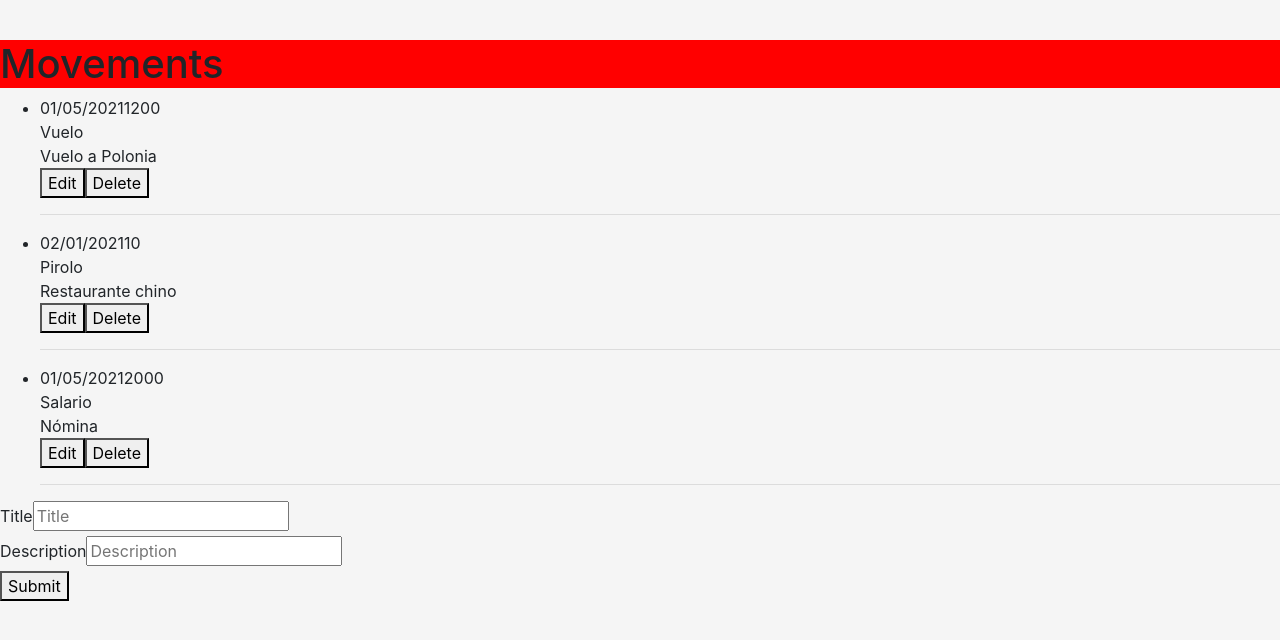
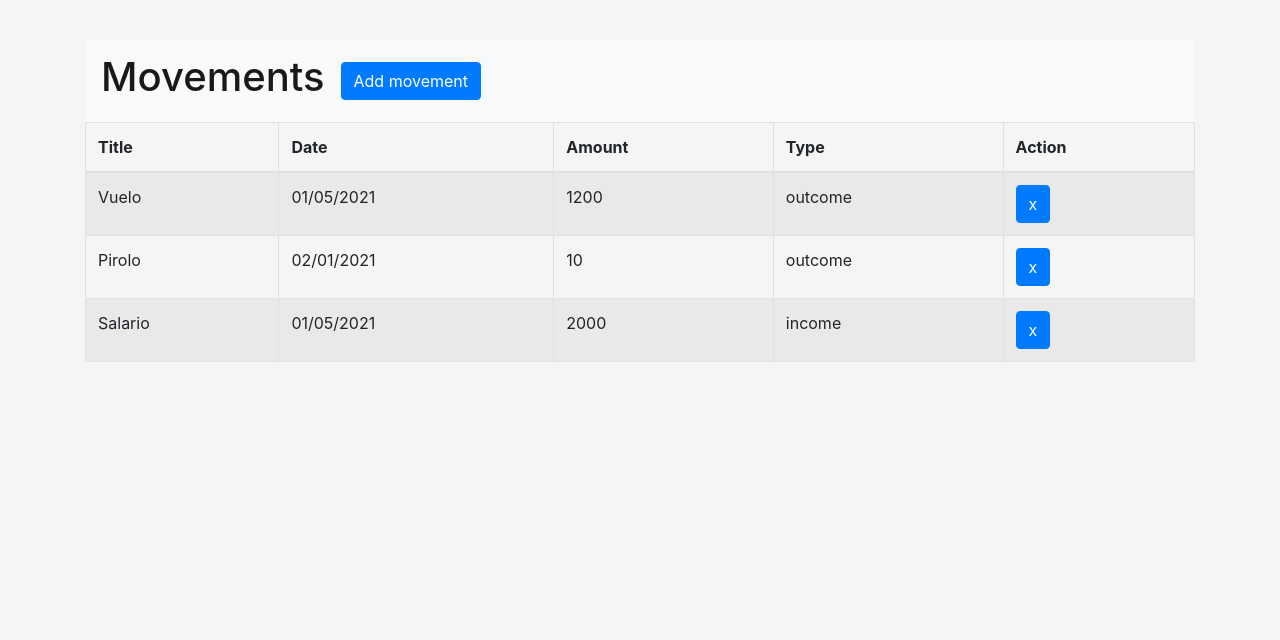
Before and after one commit to isaialbarran/personal-budget, a React (Create React App) app in the folder personal-budget/: page /movements in a window 1280 px wide. Shown: the top 640 px of the page. Built offline with nearby package versions, Linux system fonts and the light colour scheme; the HTML template or start-up script is replaced by a standard one.

Commit message:
update form values

```diff
--- a/personal-budget/src/components/main/movements/Movements.jsx
+++ b/personal-budget/src/components/main/movements/Movements.jsx
@@ -1,27 +1,40 @@
 import React, { useState, useEffect } from 'react'
+import { v4 as uuidv4 } from 'uuid';
+import { Spinner, Button, Container, Navbar, Modal, Form } from 'react-bootstrap';
+
+import mockTransactions from '../../../mocks/transactions'
+
+import { TableMovementComponent } from './TableComponent'
+
 import './style.css'
-import mockTransactions from '../../../mocks/transactions'
-import { v4 as uuidv4 } from 'uuid';
 
 const Movements = () => {
 
     const [transactions, setTransactions] = useState([])
+
     const [loading, setLoading] = useState(true)
 
-    const [form, setForm] = useState({})
-    const [errors, setErrors] = useState({})
+    const [show, setShow] = useState(false);
 
-    const setField = (field, value) => {
-        setForm({
-            ...form,
-            [field]: value
-        })
-        console.log("form", form);
-        if (!!errors[field]) setErrors({
-            ...errors,
-            [field]: null
-        })
-    }
+    const handleClose = () => {
+        setForm({})
+        setShow(false)
+    };
+    const handleShow = () => setShow(true);
+
+    const [form, setForm] = useState({
+        title: "",
+        date: "",
+        type: "",
+        amount: ""
+    })
+
+    const [formError, setFormError] = useState({
+        title: "",
+        date: "",
+        type: "",
+        amount: ""
+    })
 
     const fetchTransactions = async () => {
         setTimeout(() => {
@@ -32,68 +45,26 @@ const Movements = () => {
         console.log("transactions", transactions);
     };
 
-    const findFormErrors = () => {
-        const { date, title, description } = form
-        const newErrors = {}
-        // name errors
-        if (!title || title === '') newErrors.title = 'cannot be blank!'
-        else if (title.length > 30) newErrors.title = 'name is too long!'
-        // description errors
-        if (!description || description === '') newErrors.description = 'cannot be blank!'
-        else if (description.length > 100) newErrors.description = 'description is too long!'
-
-        console.log("errors", errors);
-
-        return newErrors
+    const checkFormError = () => {
+        console.log("hola :)");
+        if (form.title.length < 3) {
+            setFormError({ title: "Name to short" })
+        }
     }
 
-    const clearForm = () => {
-        document.getElementById("movementForm").reset();
-        const initialForm = {
-            id: "",
-            date: "",
-            title: "",
-            description: ""
-        }
-        setForm({ ...initialForm })
+    const handleChange = (e) => {
+        console.log("e", e.target.value);
+        console.log("e", e.target);
+        setForm({ ...form, [e.target.name]: e.target.value })
+        console.log("form", form);
     }
 
     const handleSubmit = e => {
         console.log("entro", e);
+        console.log("form", form);
+        checkFormError()
         e.preventDefault()
-        // get our new errors
-        const newErrors = findFormErrors()
-        // Conditional logic:
-        if (Object.keys(newErrors).length > 0) {
-            // We got errors!
-            setErrors(newErrors)
-        } else {
-            form.id = uuidv4()
-            // No errors! Put any logic here for the form submission!
-            console.log("form before", form);
-
-            setTransactions([...transactions, form])
-            console.log("transactions", transactions);
-            console.log("form after", form);
-            clearForm()
-            alert('Thank you for your feedback!')
-        }
-    }
-
-    const deleteValue = (id) => {
-        const resp = transactions.filter(transaction => transaction.id !== id)
-        setTransactions(resp)
-    }
-
-    const editValue = (id) => {
-        const value = transactions.find(transaction => transaction.id === id)
-        console.log("value", value);
-        const objectToEdit = {
-            title: value.title,
-            description: value.description
-        }
-        setForm({ objectToEdit })
-        console.log("form", form);
+        return;
     }
 
     useEffect(() => {
@@ -102,44 +73,88 @@ const Movements = () => {
 
     return (
         <div>
-            <div>
-                <h1 className="square">Movements</h1>
-            </div>
-            {loading ? <h1>Cargando</h1> : <div>
-                <ul>
-                    {transactions.map(transaction => (
-                        <li key={transaction.id}>
-                            <div>{transaction.date}{transaction.amount}</div>
-                            <div>{transaction.title}</div>
-                            <div>{transaction.description}</div>
-                            <button type="button" onClick={() => editValue(transaction.id)}>Edit</button>
-                            <button type="button" onClick={() => deleteValue(transaction.id)}>Delete</button><hr />
-                        </li>
-                    ))}
-                </ul>
-            </div>}
+            <Container>
+                <Navbar expand="lg" variant="light" bg="light">
+                    <Navbar.Brand href="#"><h1>Movements</h1></Navbar.Brand>
+                    {loading ? "" : <Button onClick={handleShow} variant="primary">Add movement</Button>}
+                </Navbar>
+                {loading ?
+                    <Container className="main h-500">
+                        <div className="spinner-layout">
+                            <Spinner animation="border" role="status"></Spinner>
+                        </div>
+                    </Container>
+                    : <div>
+                        <TableMovementComponent setTransactions={setTransactions} transactions={transactions}></TableMovementComponent>
+                    </div>
+                }
+                {show && <Modal show={show} onHide={handleClose}>
+                    <Modal.Header closeButton>
+                        <Modal.Title>Movement Form</Modal.Title>
+                    </Modal.Header>
+                    <Modal.Body>
+                        <Form>
+                            <Form.Group controlId="formBasicTitle">
+                                <Form.Label>Title</Form.Label>
+                                <Form.Control
+                                    name="title"
+                                    value={form.title}
+                                    onChange={handleChange}
+                                    type="text"
+                                    isInvalid={!!formError.title}
+                                    placeholder="Enter a title" />
+                                <Form.Control.Feedback type="invalid">
+                                    {formError.title}
+                                </Form.Control.Feedback>
+                                <Form.Text className="text-muted">
+                                    We'll never share your email with anyone else.
+                                </Form.Text>
+                            </Form.Group>
 
-            <form id="movementForm">
-                <div>
-                    <label>Title</label>
-                    <input
-                        type="text"
-                        placeholder="Title"
-                        onChange={e => setField('title', e.target.value)}
-                    />
-                    {errors.title ? <span>{errors.title}</span> : ""}
-                </div>
-                <div>
-                    <label>Description</label>
-                    <input
-                        type="text"
-                        placeholder="Description"
-                        onChange={e => setField('description', e.target.value)} />
-                    {errors.description ? <span>{errors.description}</span> : ""}
+                            <Form.Group controlId="formBasicDate">
+                                <Form.Label>Date</Form.Label>
+                                <Form.Control
+                                    name="date"
+                                    value={form.date}
+                                    onChange={handleChange}
+                                    type="date"
+                                    placeholder="Date" />
+                            </Form.Group>
 
-                </div>
-                <button variant="primary" type="submit" onClick={handleSubmit}>Submit</button>
-            </form>
+                            <Form.Group controlId="formBasicAmount">
+                                <Form.Label>Amount</Form.Label>
+                                <Form.Control
+                                    name="amount"
+                                    value={form.amount}
+                                    onChange={handleChange}
+                                    type="number"
+                                    placeholder="Enter the amount" />
+                                <Form.Text className="text-muted">
+                                    We'll never share your email with anyone else.
+                                </Form.Text>
+                            </Form.Group>
+
+                            <Form.Group controlId="formBasicType">
+                                <Form.Label>Type</Form.Label>
+                                <Form.Control
+                                    name="type"
+                                    value={form.type}
+                                    onChange={handleChange}
+                                    as="select">
+                                    <option value="0">Choose...</option>
+                                    <option value="output">Output</option>
+                                    <option value="input">Income</option>
+                                </Form.Control>
+                            </Form.Group>
+
+                            <Button variant="primary" type="submit" onClick={handleSubmit}>
+                                Submit
+                            </Button>
+                        </Form>
+                    </Modal.Body>
+                </Modal>
+                }
+            </Container>
         </div>
     )
 }
--- /dev/null
+++ b/personal-budget/src/components/main/movements/TableComponent.jsx
@@ -0,0 +1,42 @@
+import React from 'react'
+import { Table, Button } from 'react-bootstrap';
+
+export const TableMovementComponent = ({ transactions, setTransactions }) => {
+
+  const deleteValue = (id) => {
+    const resp = transactions.filter(transaction => transaction.id !== id)
+    setTransactions(resp)
+  }
+
+  return (
+    <div>
+      <Table striped bordered hover>
+        <thead>
+          <tr>
+            <th>Title</th>
+            <th>Date</th>
+            <th>Amount</th>
+            <th>Type</th>
+            <th>Action</th>
+          </tr>
+        </thead>
+        <tbody>
+          {transactions.map(({ id, amount, date, title, type }) => (
+            <tr key={id}>
+              <td>{title}</td>
+              <td>{date}</td>
+              <td>{amount}</td>
+              <td>{type}</td>
+              <td><Button onClick={() => deleteValue(id)}>x</Button></td>
+            </tr>
+          ))}
+          {transactions.length === 0 &&
+            <tr>
+              <td className="text-center" colSpan="5">Añade algunos datos</td>
+            </tr>
+          }
+        </tbody>
+      </Table>
+    </div>
+  )
+}
--- a/personal-budget/src/components/main/movements/style.css
+++ b/personal-budget/src/components/main/movements/style.css
@@ -1,8 +1,11 @@
-.square{
-    background-color: red;
+.spinner-layout {
+    display: flex;
+    height: inherit;
+    align-content: center;
+    justify-content: space-evenly;
+    align-items: center;
 }
 
-/* Modal */
-.d-flex{
-    display: flex;
+.h-500{
+    height: 500px;
 }
```
Also changed, not shown: 1 other file (tests, documents, lock files or other folders).
